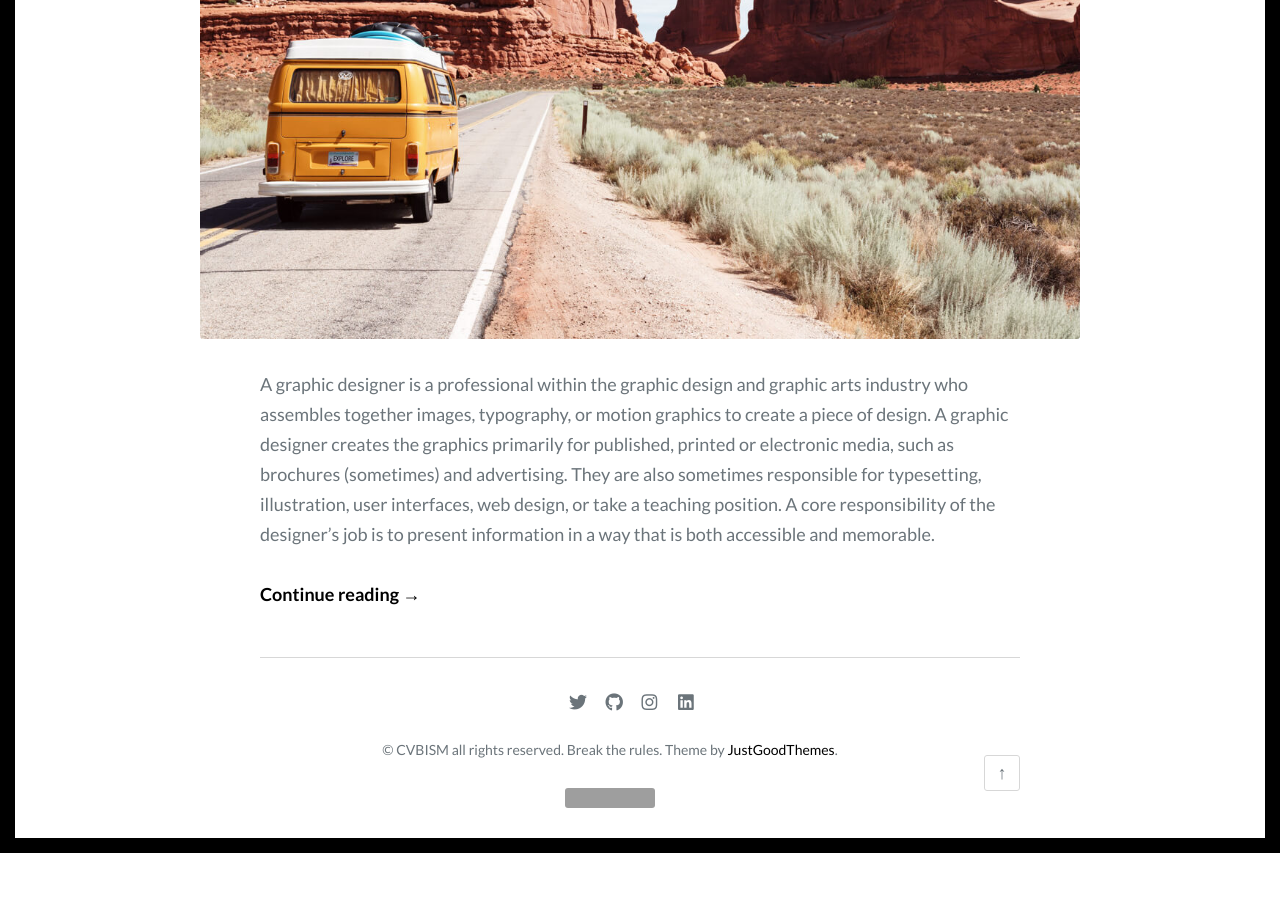
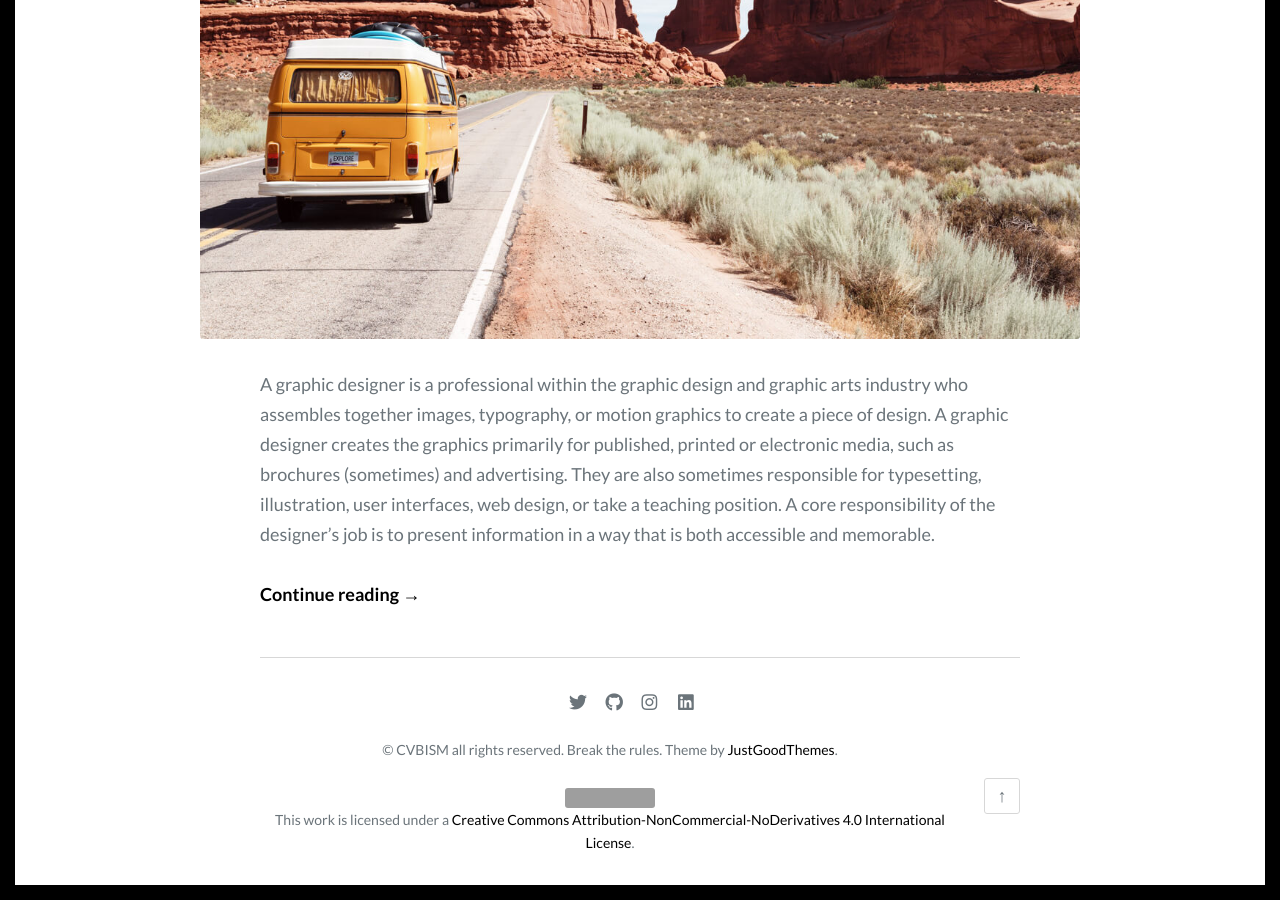
Before and after one commit to cvbism/Scriptor-Jekyll-Theme, a Jekyll site: the page built from index.html, in a window 1280 px wide and 900 px high, scrolled down 1542 px. Built offline with Jekyll 4.4.1, drawn with Linux system fonts in a browser that asks for light colours; some web fonts are replaced; the list of posts is cut into pages by our own code; comment, search, counter and statistics services are not loaded; before the commit the page ends 2395 px from its top, so only the background shows below that; grey boxes are pictures that could not be loaded.

Commit message:
Update footer.html

```diff
--- a/_includes/footer.html
+++ b/_includes/footer.html
@@ -8,7 +8,7 @@
     <div class="site-info">
       {{ site.footer.content | markdownify }}
       <div align="center">
-      <a rel="license" href="http://creativecommons.org/licenses/by-nc-nd/4.0/"><img alt="Creative Commons License" style="border-width:0" src="https://i.creativecommons.org/l/by-nc-nd/4.0/80x15.png" /></a>
+      <a rel="license" href="http://creativecommons.org/licenses/by-nc-nd/4.0/"><img alt="Creative Commons License" style="border-width:0" src="https://i.creativecommons.org/l/by-nc-nd/4.0/88x31.png" /></a><br />This work is licensed under a <a rel="license" href="http://creativecommons.org/licenses/by-nc-nd/4.0/">Creative Commons Attribution-NonCommercial-NoDerivatives 4.0 International License</a>.
       </div>
       </div><!-- .site-info -->
     <a href="#page" id="back-to-top" class="back-to-top"><span class="screen-reader-text">Back to the top </span>&#8593;</a>
```
